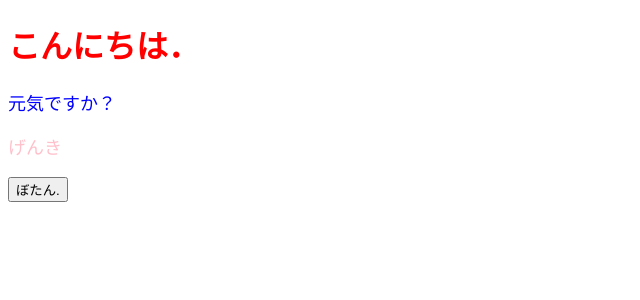
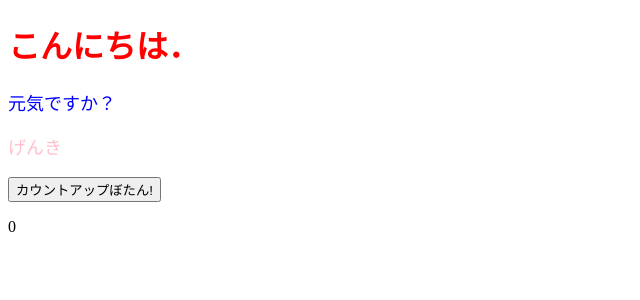
Before and after one commit to na0ki-y/todo-codesandbox-react, a React (Create React App) app: page / in a window 1280 px wide. Shown: the top 300 px of the page, without its empty margins (0-640 px from the left). Built offline with nearby package versions, Linux system fonts and the light colour scheme.

Commit message:
State Update 3 files

```diff
--- a/src/App.jsx
+++ b/src/App.jsx
@@ -1,11 +1,17 @@
-import React from "react";
+import React, { useState } from "react";
 import Colofulmessage from "./components/Colofulmessage";
 
 const App = () => {
-  const clickbutton = () => console.log("n");
+  const handleClick = () => {
+    setNum(num + 1);
+  };
+  const clickbutton = () => {
+    console.log("a");
+    setNum(1999); //State更新関数
+  };
   const contentState = { color: "blue", fontSize: "18px" }; //中にCSSの記法
   const contentpinkState = { color: "pink", fontSize: "18px" }; //中にCSSの記法
-
+  const [num, setNum] = useState(0); //分割 変数名と関数
   //JSXはJSのなかにhtmlかける。
   //複数なら外側で囲わないといけないから、<React.Fragment> </React.Fragment>or<></>
   //<!-- {}JSをかく {color:'red'}JSオブジェクトの書き方 -->
@@ -14,8 +20,8 @@ const App = () => {
       <h1 style={{ color: "red" }}>こんにちは．</h1>
       <Colofulmessage color="blue">元気ですか？</Colofulmessage>
       <Colofulmessage color="pink">げんき</Colofulmessage>
-
-      <button onClick={clickbutton}>ぼたん.</button>
+      <button onClick={handleClick}>カウントアップぼたん!</button>
+      <p>{num}</p>
     </>
   );
 };
--- a/src/components/Colofulmessage.jsx
+++ b/src/components/Colofulmessage.jsx
@@ -1,6 +1,7 @@
-import React from "react";
+import React, { useState } from "react";
 const Colofulmessage = (props) => {
   const { color, children } = props;
+
   const contentpinkState = { color: color, fontSize: "18px" }; //中にCSSの記法
   return <p style={contentpinkState}>{children}</p>;
 };
--- a/src/index.js
+++ b/src/index.js
@@ -1,7 +1,12 @@
 import React from "react";
-import ReactDom from "react-dom";
 //ページごとにコンポーネント
 import App from "./App.jsx";
 
 // Appをrootにレンダリングする
-ReactDom.render(<App />, document.getElementById("root"));
+//ReactDom.render(<App />, document.getElementById("root"));
+
+//https://reactjs.org/blog/2022/03/08/react-18-upgrade-guide.html#updates-to-client-rendering-apis
+import { createRoot } from "react-dom/client";
+const container = document.getElementById("root");
+const root = createRoot(container); // createRoot(container!) if you use TypeScript
+root.render(<App tab="home" />);
```
